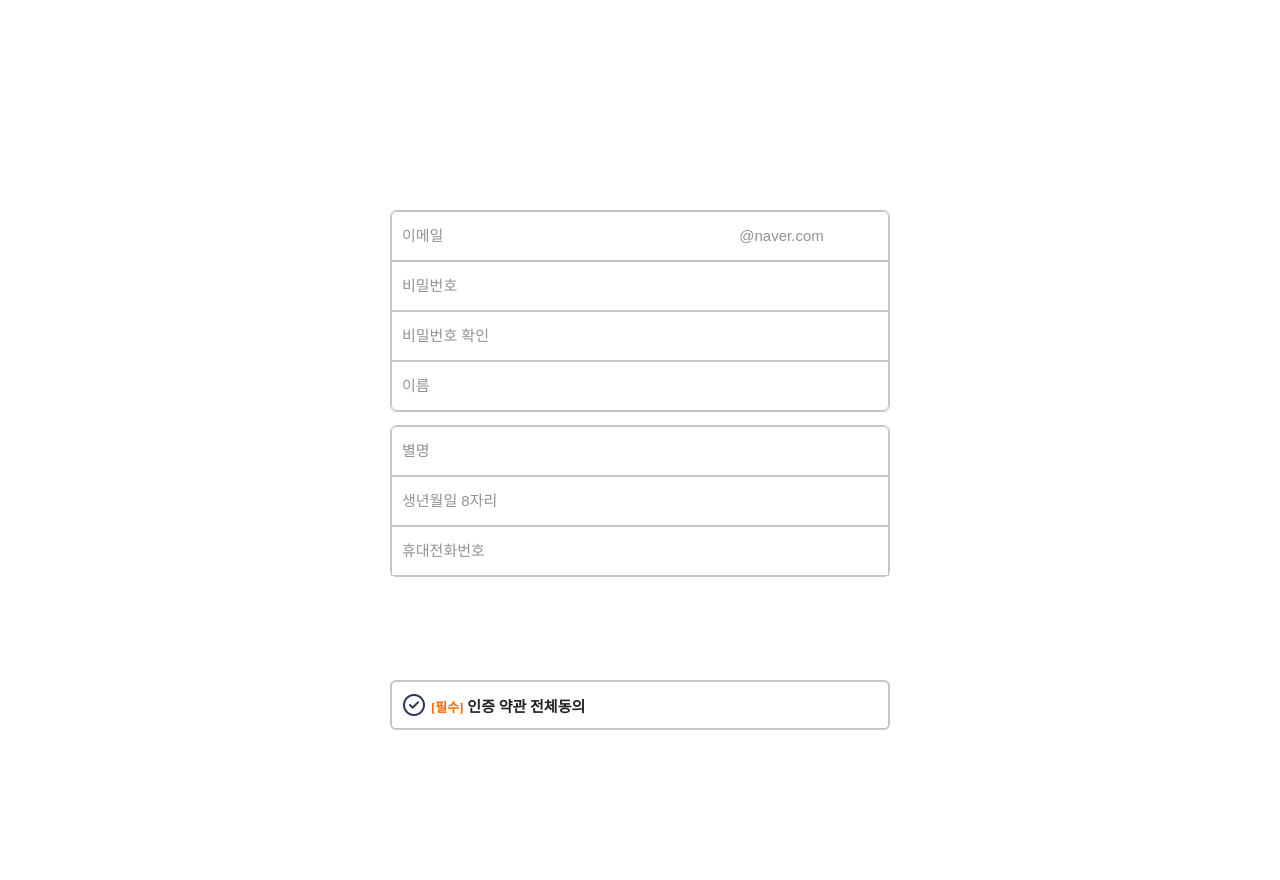
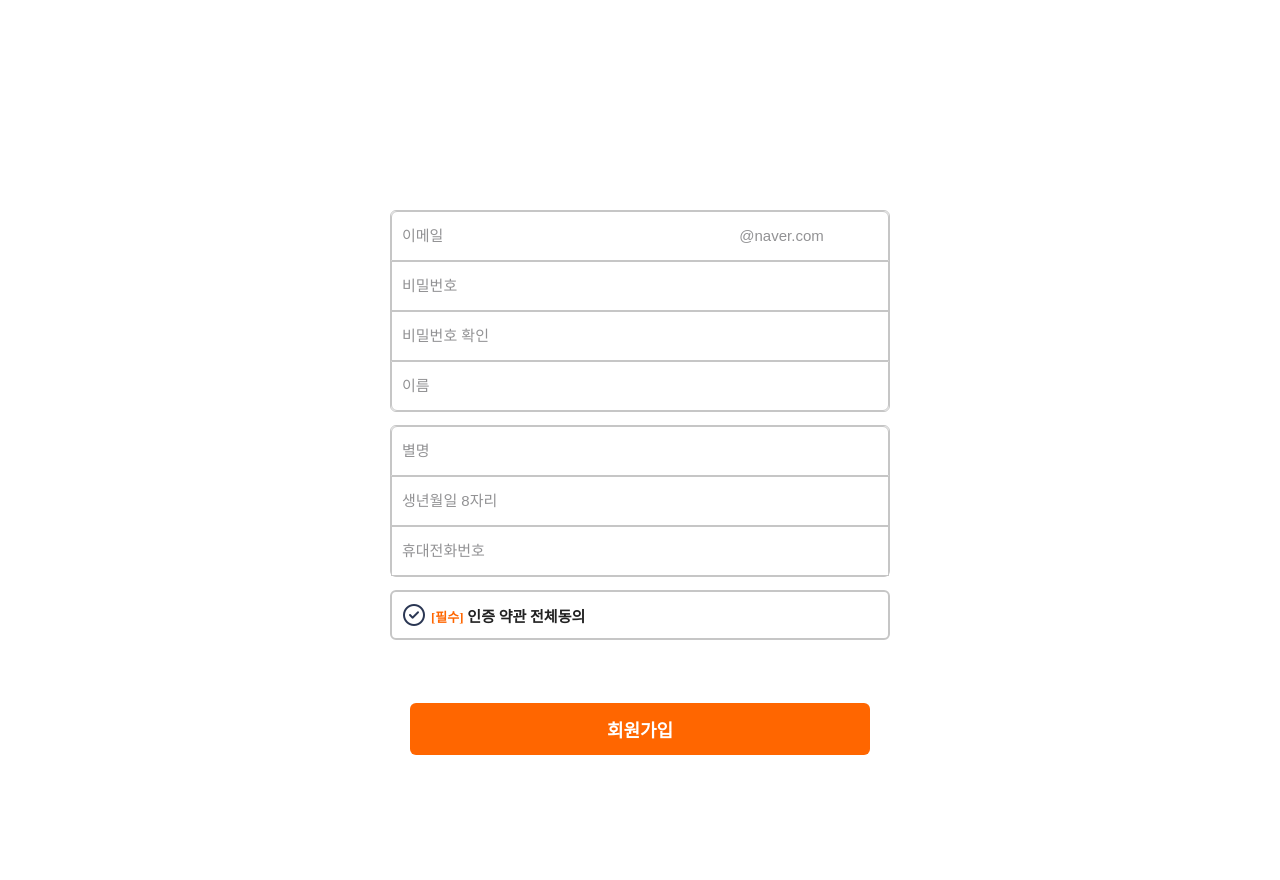
Before and after one commit to whitepanguin/Apple, a website: page public/signup.html in a window 1280 px wide. Shown: the part 72-952 px from the top of the page. Drawn offline with Linux system fonts and the light colour scheme.

Commit message:
QA 수정 - signup 창 수정정

```diff
--- a/public/css/signup.css
+++ b/public/css/signup.css
@@ -46,7 +46,6 @@ main {
     border-radius: 6px;
 }
 .item__box__third {
-    margin-top: 90px;
     padding: 10px;
     display: flex;
     justify-content: center;
@@ -145,17 +144,13 @@ input:focus,
 input[type="email"]:focus,
 input[type="password"]:focus,
 input[type="text"]:focus,
-input[type="number"]:focus,
 input[type="datetime"]:focus {
   outline: none;
   border: 2px solid #FF6600 !important;
 }
 
 button#signup {
-    position: absolute;
-    bottom: 20px;
-    left: 50%;
-    transform: translateX(-50%);
+    margin-top: 50px;
     width: 460px;
     height: 52px;
     background-color: #FF6600;
--- a/public/signup.html
+++ b/public/signup.html
@@ -64,7 +64,7 @@
               placeholder="생년월일 8자리"
             />
             <input
-              type="number"
+              type="text"
               maxlength="20"
               name="hp"
               id="hp"
```
